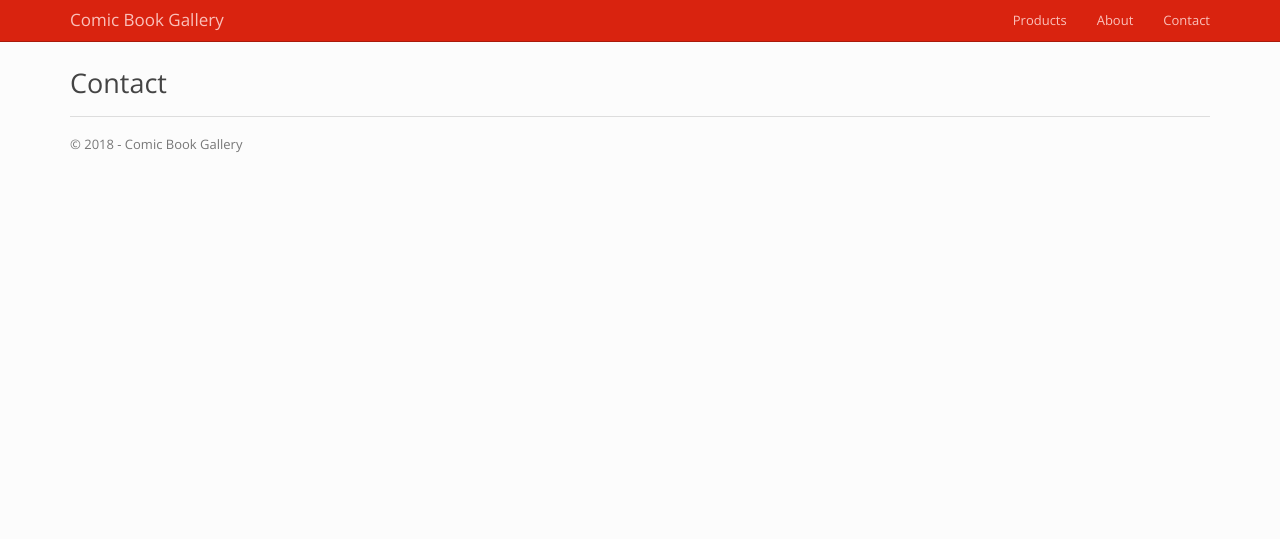
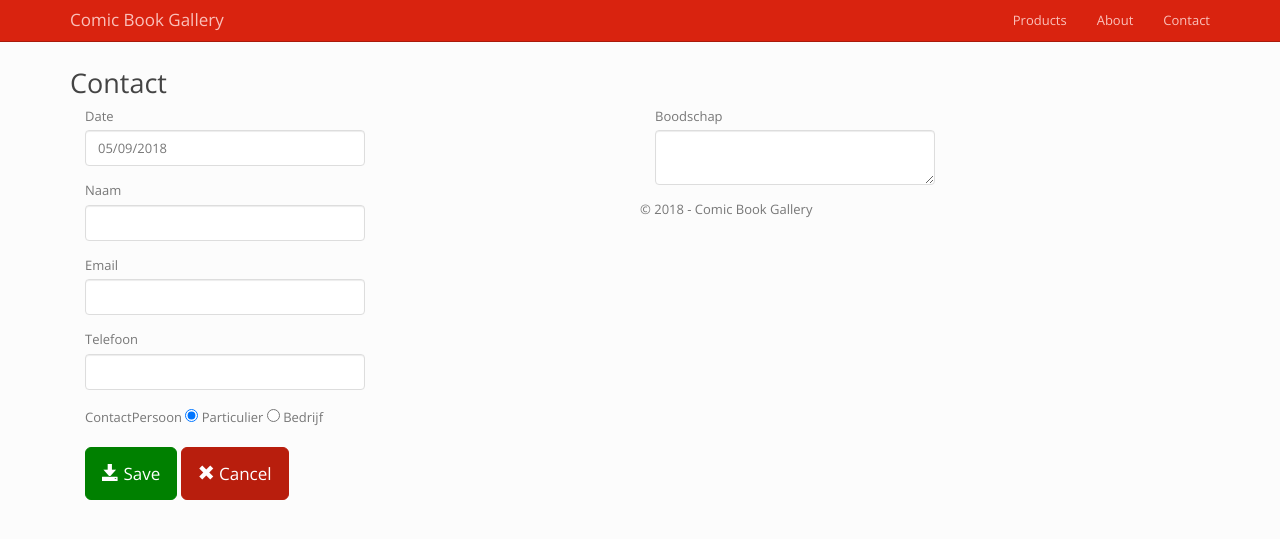
Before and after one commit to Pieter-1337/comic-book-gallery, an ASP.NET MVC app: page /Contact in a window 1280 px wide. Shown: the top 539 px of the page. Run offline with ASP.NET Core 8 and stand-ins for ASP.NET MVC 5, Linux system fonts and the light colour scheme; the project's own start-up code is not run, and a stand-in starts its controllers and pages; some libraries are stand-ins or nearby versions; some web fonts are replaced.

Commit message:
Added Contact form and page to view received contact messages

```diff
--- /dev/null
+++ b/src/ComicBookGallery/Content/Contact.css
@@ -0,0 +1,28 @@
+body {
+}
+
+.btn-succes {
+    background-color: green;
+    background-image: none;
+    border: 1px solid green;
+    color: white;
+}
+
+.btn-succes:hover{
+    color: lightgrey;
+}
+
+
+
+.btn-warning {
+    background-color: #b81e0d;
+    background-image: none;
+    border: 1px solid #b81e0d;
+}
+
+    .btn-warning:hover {
+        background-color: #b81e0d;
+        background-image: none;
+        border: 1px solid #b81e0d;
+        color: lightgrey;
+    }
--- a/src/ComicBookGallery/Controllers/ContactController.cs
+++ b/src/ComicBookGallery/Controllers/ContactController.cs
@@ -1,17 +1,62 @@
 using System;
 using System.Collections.Generic;
+using System.Net;
 using System.Linq;
 using System.Web;
 using System.Web.Mvc;
+using ComicBookGallery.Data;
+using ComicBookGallery.Models;
 
 namespace ComicBookGallery.Controllers
 {
     public class ContactController : Controller
     {
+        private ContactMessageRepository _contactMessageRepository = null;
+
+        public ContactController()
+        {
+            _contactMessageRepository = new ContactMessageRepository();
+        }
+
+
+        //Wanneer de pagina eerste maal wordt gegenereerd in de sessie
         // GET: Contact
         public ActionResult Index()
         {
-            return View();
+
+            var contactMessage = new ContactMessage()
+            {
+                Date = DateTime.Today
+            };
+            return View(contactMessage);
         }
+
+        //Wanneer er een Post van de form wordt uitgevoerd of wanneer de modelstate niet Valid is
+        [HttpPost]
+        public ActionResult Index(ContactMessage contactMessage)
+        {
+
+            if (ModelState.IsValid)
+            {
+                // Get the next available Message ID.
+                int nextAvailableEntryId = ContactMessageRepository._contactMessages
+                    .Max(e => e.ContactMessageId) + 1;
+
+                contactMessage.ContactMessageId = nextAvailableEntryId;
+
+                ContactMessageRepository._contactMessages.Add(contactMessage);
+                return RedirectToAction("ContactMessages");
+            }
+            return View(contactMessage);
+        }
+
+        //Alle contact messages opgelijst
+        public ActionResult ContactMessages()
+        {
+            var contactMessages = _contactMessageRepository.getContactMessages();
+            return View(contactMessages);
+        }
+
+
     }
 }
--- a/src/ComicBookGallery/Views/Contact/Index.cshtml
+++ b/src/ComicBookGallery/Views/Contact/Index.cshtml
@@ -1,6 +1,65 @@
+@model ComicBookGallery.Models.ContactMessage
 
 @{
     ViewBag.Title = "Contact";
 }
 
+<head>
+    <link href="~/Content/Contact.css" rel="stylesheet" type="text/css" />
+</head>
+
 <h2>@ViewBag.Title</h2>
+
+@using (Html.BeginForm())
+{
+    <div class="Row">
+
+        <div class="col-md-6">
+            <div class="form-group">
+                @Html.LabelFor(m => m.Date, new { @class = "control-label" })
+                @Html.TextBoxFor(m => m.Date, "{0:d}", new { @class = "form-control"})
+            </div>
+
+            <div class="form-group">
+                @Html.LabelFor(m => m.Naam, new { @class = "control-label"})
+                @Html.TextBoxFor(m => m.Naam, new { @class = "form-control"})
+            </div>
+
+            <div class="form-group">
+                @Html.LabelFor(m => m.Email, new { @class = "control-label"})
+                @Html.TextBoxFor(m => m.Email, new { @class = "form-control" })
+            </div>
+
+            <div class="form-group">
+                @Html.LabelFor(m => m.Telefoon, new { @class = "control-label"})
+                @Html.TextBoxFor(m => m.Telefoon, new { @class = "form-control"})
+            </div>
+
+            <div class="form-group">
+                @Html.LabelFor(m => m.ContactPersoon, new { @class = "control-label"})
+
+                @Html.RadioButtonFor(m => m.ContactPersoon, "Particulier") Particulier
+                @Html.RadioButtonFor(m => m.ContactPersoon, "Bedrijf") Bedrijf
+
+            </div>
+        </div>
+
+        <div class="col-md-6">
+            <div class="form-group">
+                @Html.LabelFor(m => m.Boodschap, new { @class="control-label"})
+                @Html.TextAreaFor(m => m.Boodschap, new { @class="form-control"})
+            </div>
+        </div>
+
+        <div class="col-md-12">
+            <div class="pad-top">
+                <button type="submit" class="btn btn-succes btn-lg margin-right">
+                    <span class="glyphicon glyphicon-save"></span> Save
+                </button>
+                <a href="@Url.Action("Index","ComicBooks","Index")" class="btn btn-warning btn-lg">
+                    <span class="glyphicon glyphicon-remove"></span> Cancel
+                </a>
+            </div>
+        </div>
+    </div>
+}
--- a/src/ComicBookGallery/Views/Shared/_Layout.cshtml
+++ b/src/ComicBookGallery/Views/Shared/_Layout.cshtml
@@ -4,8 +4,8 @@
     <meta charset="utf-8" />
     <meta name="viewport" content="width=device-width, initial-scale=1.0">
     <title>@ViewBag.Title - Comic Book Gallery</title>
+    <link href="~/Content/bootstrap.min.css" rel="stylesheet" type="text/css" />
     <link href="~/Content/site.css" rel="stylesheet" type="text/css" />
-    <link href="~/Content/bootstrap.min.css" rel="stylesheet" type="text/css" />
     <script src="~/Scripts/modernizr-2.6.2.js"></script>
 </head>
 <body>
@@ -42,6 +42,7 @@
 
     <div class="container body-content">
         @RenderBody()
+
         <hr />
 
         <footer>
@@ -51,6 +52,6 @@
 
     <script src="~/Scripts/jquery-1.10.2.min.js"></script>
     <script src="~/Scripts/bootstrap.min.js"></script>
-    <script src="~/Content/site.css"></script>
+
 </body>
 </html>
```
Also changed, not shown: src/ComicBookGallery/Data/ContactMessageRepository.cs (added, +47 -0 lines), src/ComicBookGallery/Models/ContactMessage.cs (added, +51 -0 lines), src/ComicBookGallery/Views/Contact/ContactMessages.cshtml (added, +41 -0 lines), src/ComicBookGallery/ComicBookGallery.csproj.
